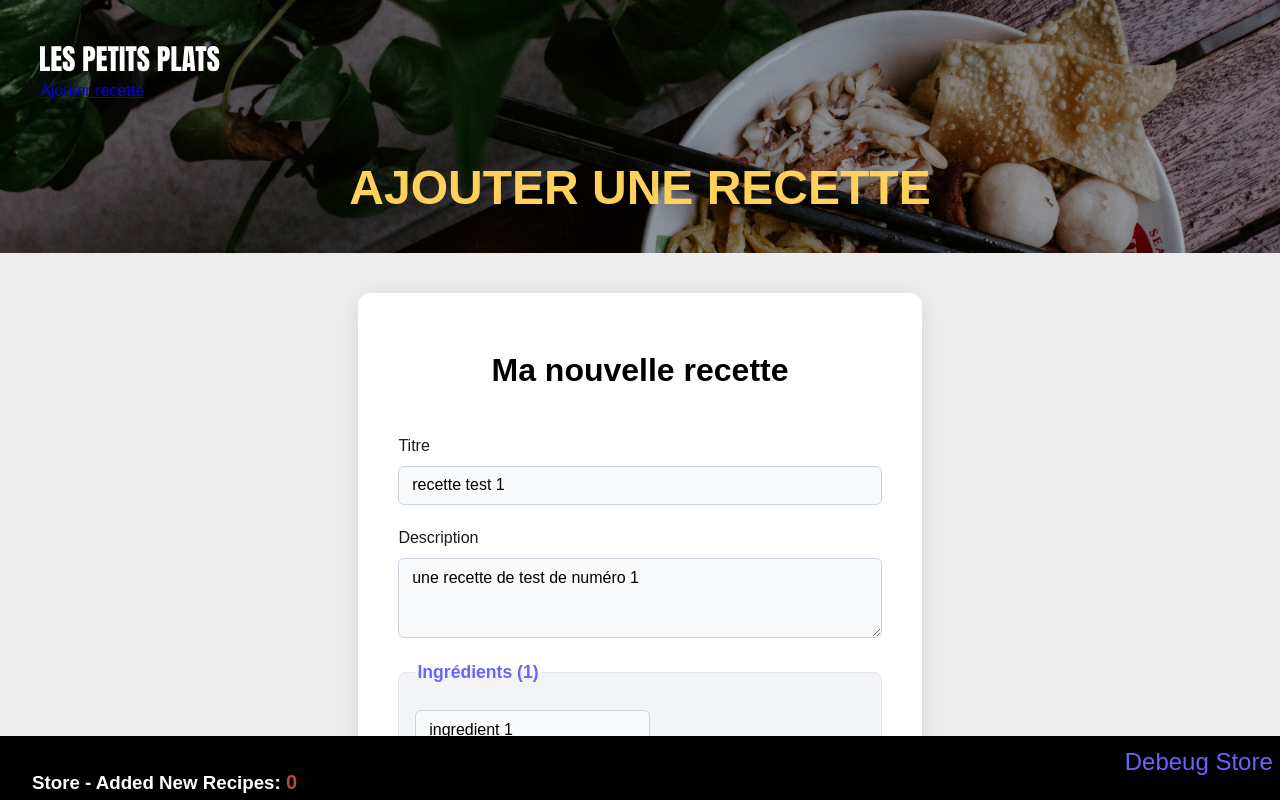
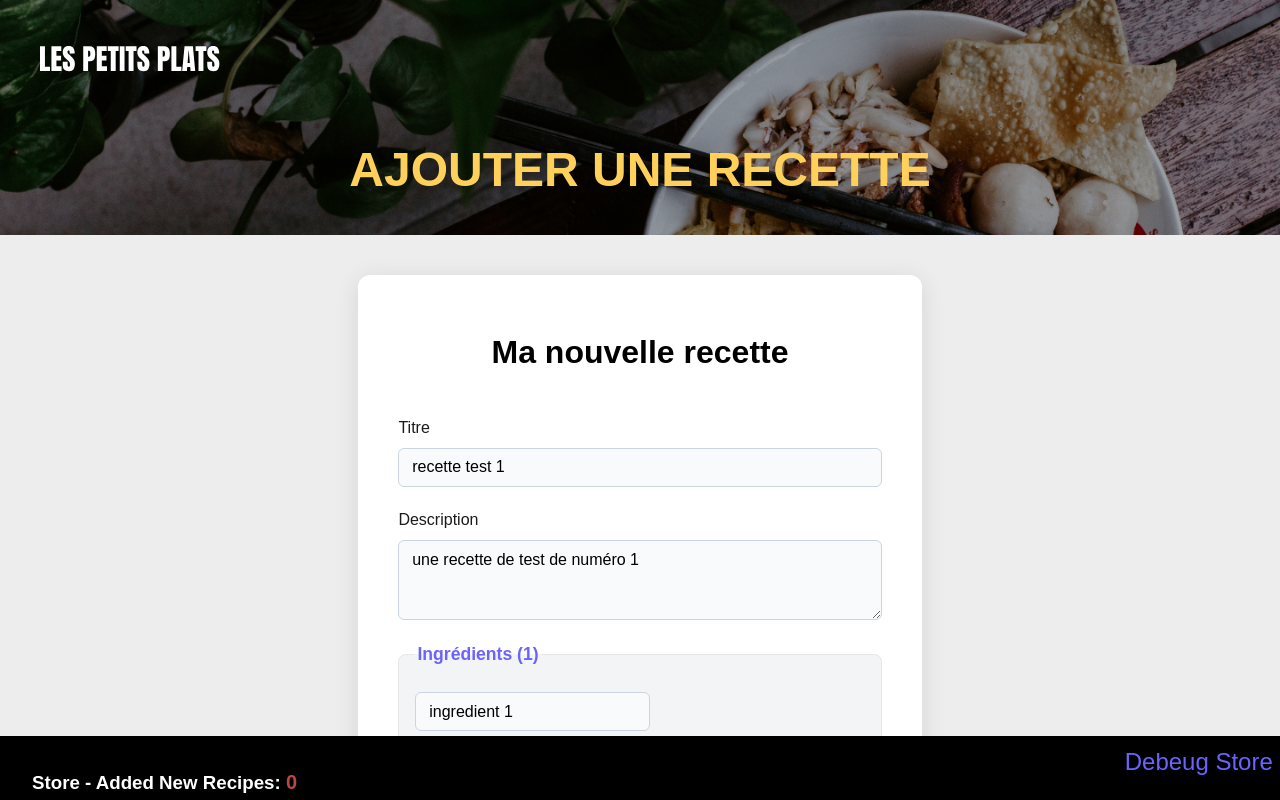
Before and after one commit to Mil00Z/my-recipes, a Next.js app: page /create in a window 1280 px wide. Shown: the top 800 px of the page. Built offline with nearby package versions, Linux system fonts and the light colour scheme.

Commit message:
EsLint : quick fix issue with dep in useEffect

```diff
--- a/src/app/page.tsx
+++ b/src/app/page.tsx
@@ -51,7 +51,8 @@ const Home = () => {
 
     fetchRecipes();
 
-  }, [fetchRecipes]);
+    // eslint-disable-next-line react-hooks/exhaustive-deps
+  }, []);
 
 
   if (isLoading) {
--- a/src/components/Filters/Filter.tsx
+++ b/src/components/Filters/Filter.tsx
@@ -125,7 +125,9 @@ const FilterSearch = ({ type, title }: Filter) => {
     };
 
     useEffect(() => {
+
         setDisplayedFilters(getFilterDatas());
+
         // eslint-disable-next-line react-hooks/exhaustive-deps
     }, [matchingRecipes]);
 
--- a/src/components/Header/Header.tsx
+++ b/src/components/Header/Header.tsx
@@ -10,7 +10,7 @@ type HeaderProps = {
   layout?: 'home' | 'create' | 'update' | undefined;
 }
 
-const Header = ({layout}:HeaderProps) => {
+const Header = ({ layout }: HeaderProps) => {
 
   return (
     <header className="main-header">
@@ -18,9 +18,6 @@ return (
       <div className="top-header">
         <Link href="/" aria-label={"lien vers la Homepage"} tabIndex={0}>
           <Image src="/logo.svg" alt="logo de My-Recipes" width={180} height={38} priority title="V2" />
-        </Link>
-        <Link href="/create" aria-label={"lien vers le create de recettes"} className="link">
-            Ajouter recette
         </Link>
       </div>
 
--- a/src/components/Tag/Tag.tsx
+++ b/src/components/Tag/Tag.tsx
@@ -48,7 +48,8 @@ const TagElement = ({ element }: TagProps) => {
 
     updateResults(filteredResults);
 
-  }, [tags, matchingRecipes, recipes, updateResults]);
+    // eslint-disable-next-line react-hooks/exhaustive-deps
+  }, [tags]);
 
 
 
```
Lines whose indentation alone changed are shown as unchanged.
